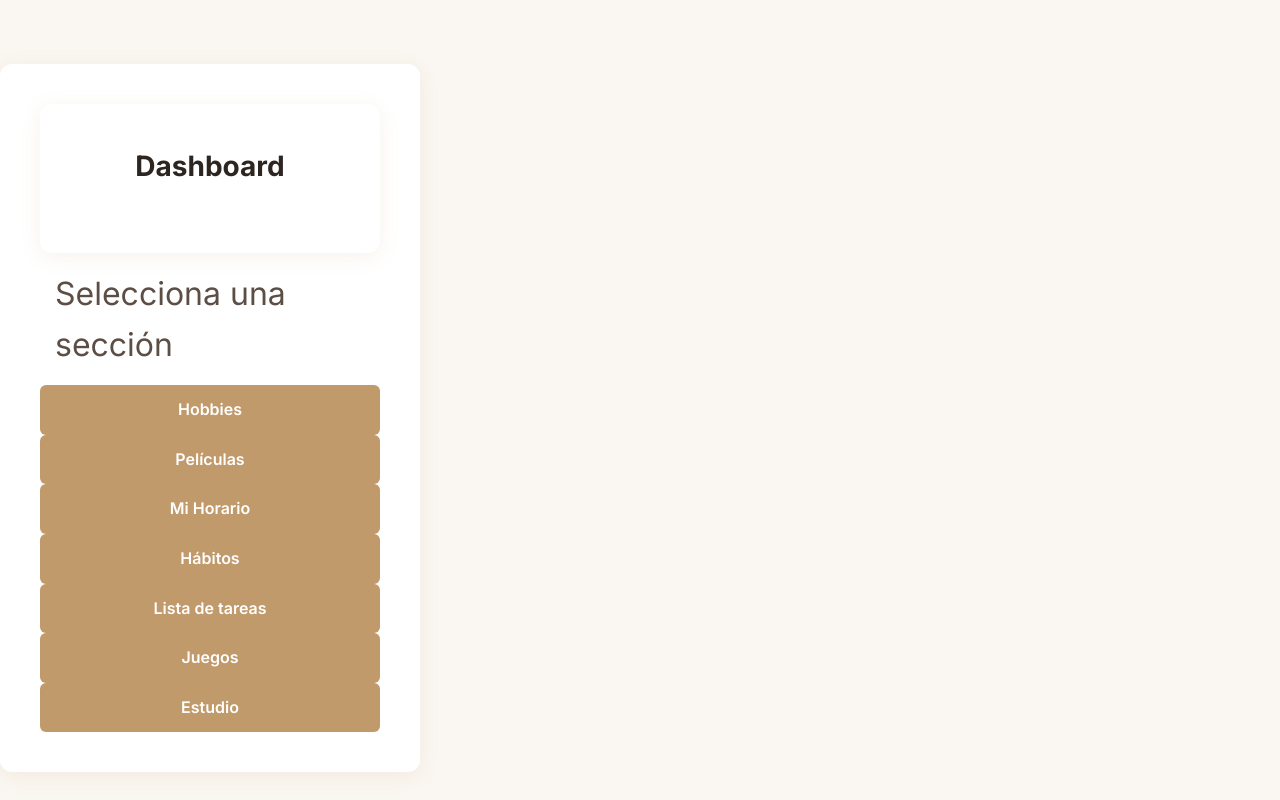
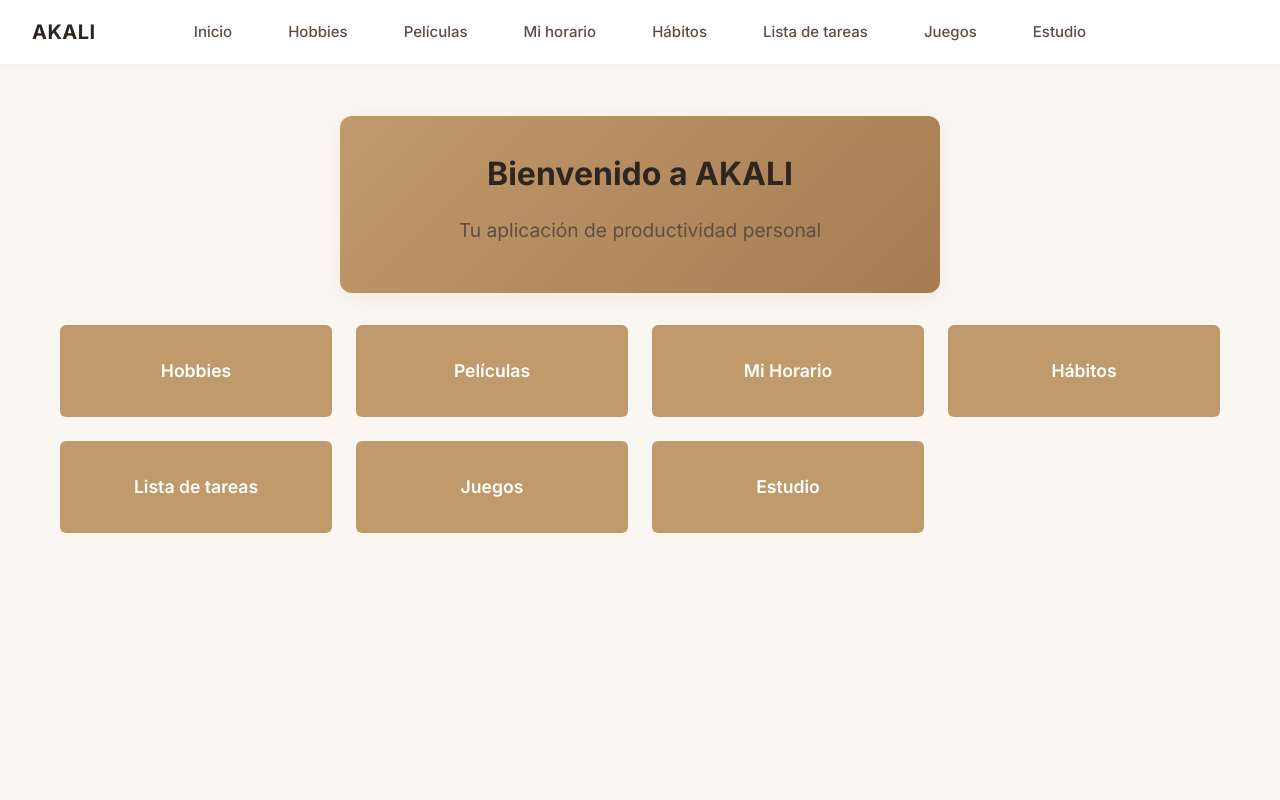
Before and after one commit to PabloCorzo/Akali, a Flask app: page /dashboard in a window 1280 px wide. Run offline with Flask 3, Linux system fonts and the light colour scheme; the visitor is signed in with stand-in values (Sample User, id 1); parts of the project's set-up code (start-up, migrations or seed data) failed here and were passed over; some libraries are stand-ins or nearby versions.

Commit message:
cambios navbar y dashboard

```diff
--- a/src/templates/base.html
+++ b/src/templates/base.html
@@ -10,6 +10,7 @@
 <body>
       <nav class="navbar">
     <span class="navbar-title">AKALI</span>
+    <a href="{{ url_for('dashboard') }}">Inicio</a>
     <a href="{{ url_for('create_hobby') }}">Hobbies</a>
     <a href="{{ url_for('movies') }}">Películas</a>
     <a href="{{ url_for('create_schedule_item') }}">Mi horario</a>
--- a/src/templates/dashboard.html
+++ b/src/templates/dashboard.html
@@ -1,40 +1,39 @@
-<!DOCTYPE html>
-<html lang="es">
-<head>
-  <meta charset="UTF-8" />
-  <title>Dashboard</title>
-  <meta name="viewport" content="width=device-width, initial-scale=1" />
-  <link rel="stylesheet" type = "text/css" href="{{ url_for('static',filename = 'styles.css') }}">
-</head>
-<body>
-    <div class = 'login-box'>
-    <div class = 'login-box'>
-  <main class="card">
-    <h1>Dashboard</h1>
-    <!-- <div class="day_schedule">
-      <h2>Horario del día</h2>
-      {% if schedule %}
-        <ul>
-          {% for item in schedule %}
-            <li>{{ item.time }} - {{ item.activity }}</li>
-          {% endfor %}
-        </ul>
-      {% else %} -->
-        <!-- <p>No hay actividades programadas para hoy.</p>
-      {% endif %} -->
+{% extends "base.html" %}
+
+{% block head %}
+    <title>Dashboard</title>
+    <link rel="stylesheet" type="text/css" href="{{ url_for('static', filename='styles.css') }}">
+{% endblock %}
+
+{% block body %}
+    <div class="container">
+        <div class="main-box">
+            <h1>Bienvenido a AKALI</h1>
+            <p style="margin: 15px; font-size: 1.2rem">Tu aplicación de productividad personal</p>
+        </div>
+
+        <div class="dashboard-grid" style="display: grid; grid-template-columns: repeat(auto-fit, minmax(250px, 1fr)); gap: 1.5rem; margin-top: 2rem;">
+            <a class="btn" href="{{ url_for('create_hobby') }}" style="padding: 2rem; text-align: center; font-size: 1.1rem;">
+                Hobbies
+            </a>
+            <a class="btn" href="{{ url_for('movies') }}" style="padding: 2rem; text-align: center; font-size: 1.1rem;">
+                Películas
+            </a>
+            <a class="btn" href="{{ url_for('create_schedule_item') }}" style="padding: 2rem; text-align: center; font-size: 1.1rem;">
+                Mi Horario
+            </a>
+            <a class="btn" href="{{ url_for('habitos') }}" style="padding: 2rem; text-align: center; font-size: 1.1rem;">
+                Hábitos
+            </a>
+            <a class="btn" href="{{ url_for('tasks') }}" style="padding: 2rem; text-align: center; font-size: 1.1rem;">
+                Lista de tareas
+            </a>
+            <a class="btn" href="{{ url_for('games') }}" style="padding: 2rem; text-align: center; font-size: 1.1rem;">
+                Juegos
+            </a>
+            <a class="btn" href="{{ url_for('study') }}" style="padding: 2rem; text-align: center; font-size: 1.1rem;">
+                Estudio
+            </a>
+        </div>
     </div>
-    <p style = "margin:15px; font-size: 2rem">Selecciona una sección</p>
-    <div class="actions">
-      <a class="btn" href="{{ url_for('create_hobby') }}">Hobbies</a>
-      <a class="btn" href="{{ url_for('movies') }}">Películas</a>
-      <a class="btn" href="{{ url_for('create_schedule_item') }}">Mi Horario</a>
-      <a class="btn" href="{{ url_for('habitos') }}">Hábitos</a>
-      <a class="btn" href="{{ url_for('tasks') }}">Lista de tareas</a>
-        <a class="btn" href="{{ url_for('games') }}">Juegos</a>
-      <a class="btn" href="{{ url_for('study') }}">Estudio</a>
-    </div>
-  </main>
-    </div>
-    </div>
-</body>
-</html>
+{% endblock %}
```
Also changed, not shown: src/templates/movies.html (+1 -8 lines).
